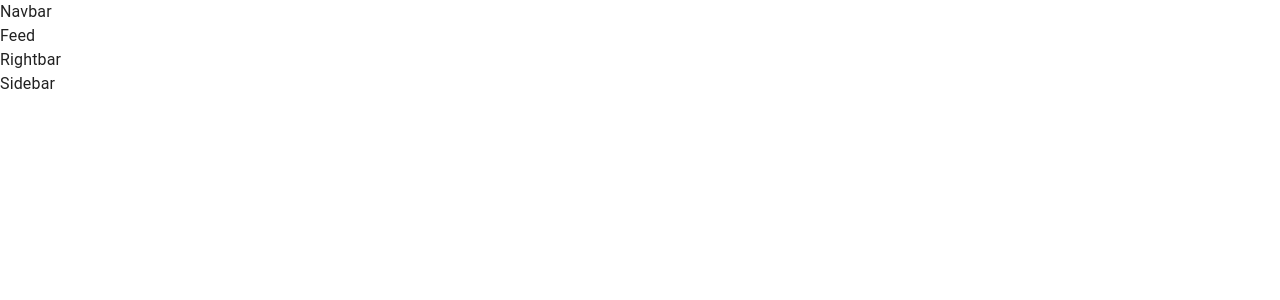
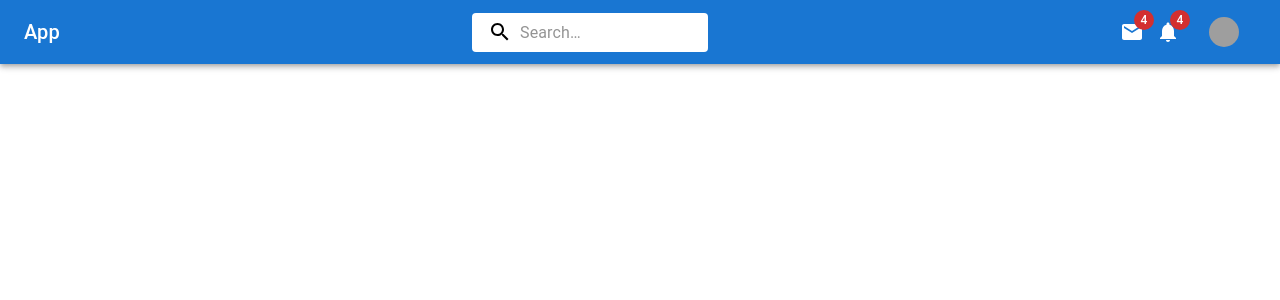
Before and after one commit to thedistortedwajdan/REACT-SocialMediaLandingPage, a React (Create React App) app: page / in a window 1280 px wide. Shown: the top 300 px of the page. Built offline with nearby package versions, Linux system fonts and the light colour scheme; grey boxes are pictures that could not be loaded.

Commit message:
navbar update

```diff
--- a/src/App.js
+++ b/src/App.js
@@ -11,9 +11,6 @@ function App() {
       <CssBaseline />
       <Box>
         <Navbar />
-        <Feed />
-        <Rightbar />
-        <Sidebar />
       </Box>
     </>
   );
--- a/src/components/Navbar.jsx
+++ b/src/components/Navbar.jsx
@@ -1,5 +1,152 @@
-import React from "react";
+import {
+  AppBar,
+  InputBase,
+  styled,
+  Toolbar,
+  Typography,
+  Badge,
+  Box,
+  Avatar,
+  Button,
+  Menu,
+  MenuItem,
+} from "@mui/material";
+import { useState } from "react";
+import InsertEmoticonRoundedIcon from "@mui/icons-material/InsertEmoticonRounded";
+import SearchIcon from "@mui/icons-material/Search";
+import MailIcon from "@mui/icons-material/Mail";
+import NotificationsIcon from "@mui/icons-material/Notifications";
+
+const StyledToolbar = styled(Toolbar)({
+  display: "flex",
+  alignItems: "center",
+  justifyContent: "space-between",
+});
+
+const Search = styled("div")(({ theme }) => ({
+  position: "relative",
+  backgroundColor: "white",
+  "&:hover": {
+    backgroundColor: "whitesmoke",
+  },
+  marginRight: theme.spacing(2),
+  marginLeft: theme.spacing(2),
+  width: "auto",
+  color: "black",
+  borderRadius: theme.shape.borderRadius,
+}));
+
+const SearchIconWrapper = styled("div")(({ theme }) => ({
+  padding: theme.spacing(0, 2),
+  height: "100%",
+  position: "absolute",
+  pointerEvents: "none",
+  display: "flex",
+  alignItems: "center",
+  justifyContent: "center",
+}));
+
+const StyledInputBase = styled(InputBase)(({ theme }) => ({
+  color: "inherit",
+  "& .MuiInputBase-input": {
+    padding: theme.spacing(1, 1, 1, 0),
+    // vertical padding + font size from searchIcon
+    paddingLeft: `calc(1em + ${theme.spacing(4)})`,
+    transition: theme.transitions.create("width"),
+    width: "100%",
+    [theme.breakpoints.up("md")]: {
+      width: "20ch",
+    },
+  },
+}));
+
+const Icons = styled(Box)(({ theme }) => ({
+  display: "flex",
+  alignItems: "center",
+  gap: theme.spacing(1.5),
+}));
 
 export default function Navbar() {
-  return <div>Navbar</div>;
+  const [anchorEl, setAnchorEl] = useState(null);
+  const open = Boolean(anchorEl);
+  const handleClick = (event) => {
+    setAnchorEl(event.currentTarget);
+  };
+  const handleClose = () => {
+    setAnchorEl(null);
+  };
+  return (
+    <>
+      <AppBar position="sticky">
+        <StyledToolbar>
+          <Typography
+            variant="h6"
+            sx={{ display: { xs: "none", sm: "block" } }}
+          >
+            App
+          </Typography>
+          <InsertEmoticonRoundedIcon
+            sx={{
+              display: {
+                xs: "flex",
+                sm: "none",
+              },
+            }}
+          />
+          <Search>
+            <SearchIconWrapper>
+              <SearchIcon />
+            </SearchIconWrapper>
+            <StyledInputBase
+              placeholder="Search…"
+              inputProps={{ "aria-label": "search" }}
+            />
+          </Search>
+          <Icons>
+            <Badge badgeContent={4} color="error">
+              <MailIcon />
+            </Badge>
+            <Badge
+              badgeContent={4}
+              color="error"
+              sx={{
+                display: {
+                  //  less than sm then none
+                  xs: "none",
+                  sm: "flex",
+                },
+              }}
+            >
+              <NotificationsIcon />
+            </Badge>
+            <Button
+              id="basic-button"
+              aria-controls={open ? "basic-menu" : undefined}
+              aria-haspopup="true"
+              aria-expanded={open ? "true" : undefined}
+              onClick={handleClick}
+            >
+              <Avatar
+                sx={{ width: 30, height: 30 }}
+                src="https://images.pexels.com/photos/2379004/pexels-photo-2379004.jpeg?auto=compress&cs=tinysrgb&w=1260&h=750&dpr=1"
+              />
+            </Button>
+            <Menu
+              id="basic-menu"
+              anchorEl={anchorEl}
+              open={open}
+              onClose={handleClose}
+              MenuListProps={{
+                "aria-labelledby": "basic-button",
+              }}
+            >
+              <MenuItem onClick={handleClose}>Profile</MenuItem>
+              <MenuItem onClick={handleClose}>My account</MenuItem>
+              <MenuItem onClick={handleClose}>Logout</MenuItem>
+            </Menu>
+          </Icons>
+        </StyledToolbar>
+      </AppBar>
+    </>
+  );
 }
```
